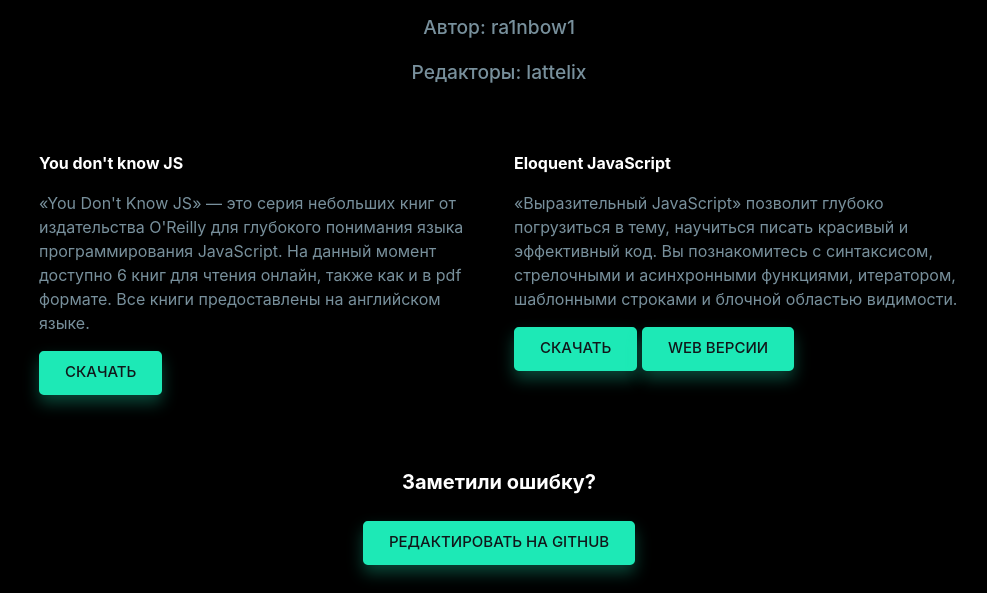
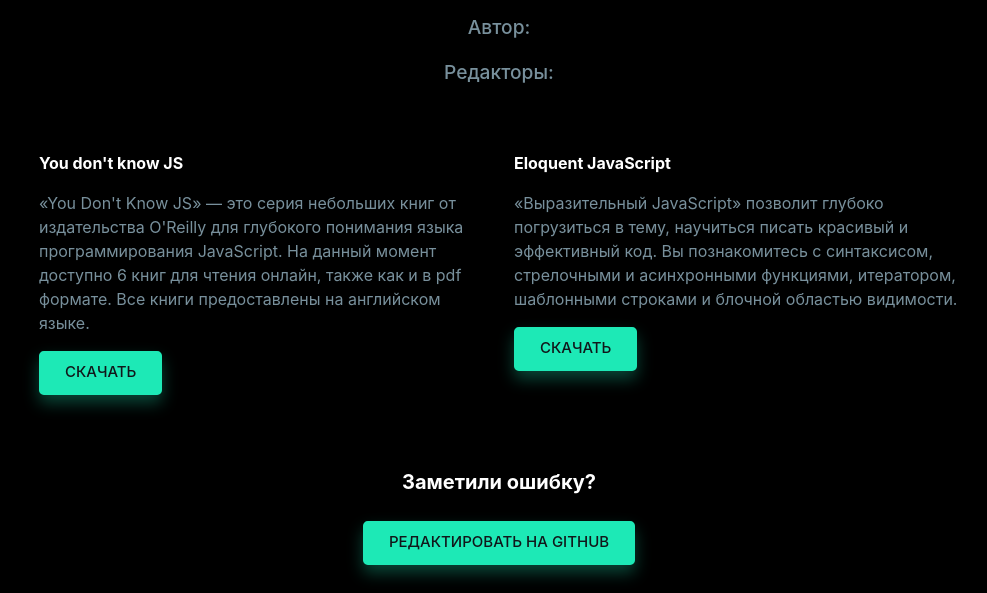
Before and after one commit to rbteam/portal, an Eleventy site: page src/pages/javascript.md in a window 1280 px wide. Shown: the part 207-800 px from the top of the page, without its empty margins (141-1128 px from the left). Built offline with nearby package versions, Linux system fonts and the light colour scheme; Eleventy itself is replaced by a stand-in of ours; files that its build step writes are made by us from their sources; no server answers; a web font is replaced by a local one.

Commit message:
Update javascript.md

```diff
--- a/src/pages/javascript.md
+++ b/src/pages/javascript.md
@@ -2,8 +2,8 @@
 title: JAVASCRIPT
 url: /pages/javascript/index.html
 langs: JavaScript
-author: ra1nbow1
-editors: lattelix
+authors: ra1nbow1, lattelix
+editors:
 github: https://github.com/rbteam/portal/tree/main/src/pages/javascript.md
 ---
 <div class="col-md-6 mb-5">
@@ -20,5 +20,4 @@ github: https://github.com/rbteam/portal/tree/main/src/pages/javascript.md
     «Выразительный JavaScript» позволит глубоко погрузиться в тему, научиться писать красивый и эффективный код. Вы познакомитесь с синтаксисом, стрелочными и асинхронными функциями, итератором, шаблонными строками и блочной областью видимости.
     </p>
     <a href="https://www.gotoadm.ru/files/eloquentjavascript_ru.pdf" class="btn btn-primary">Скачать</a>
-    <a href="https://eloquentjavascript.net" class="btn btn-primary">web версии</a>
 </div>
```
